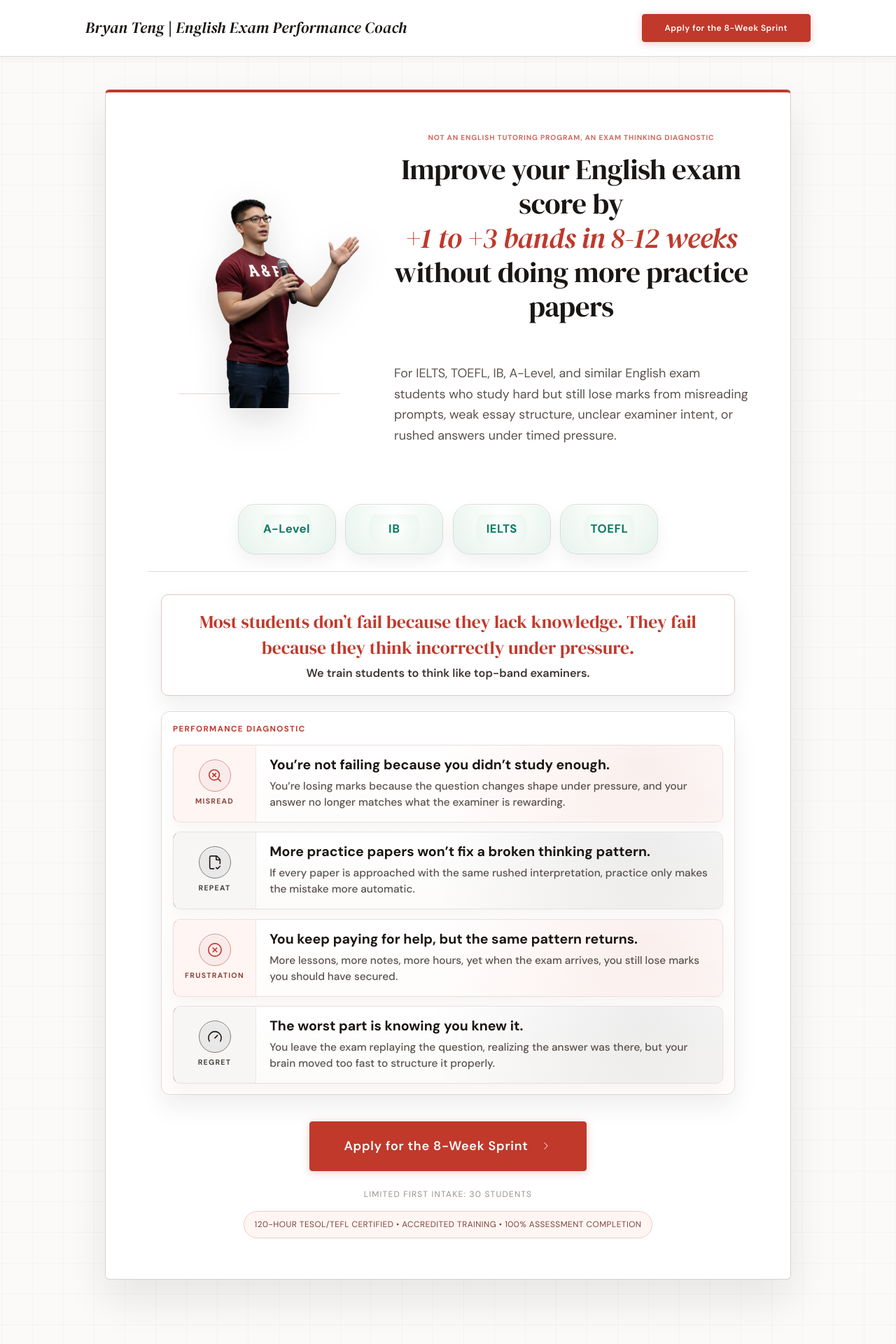
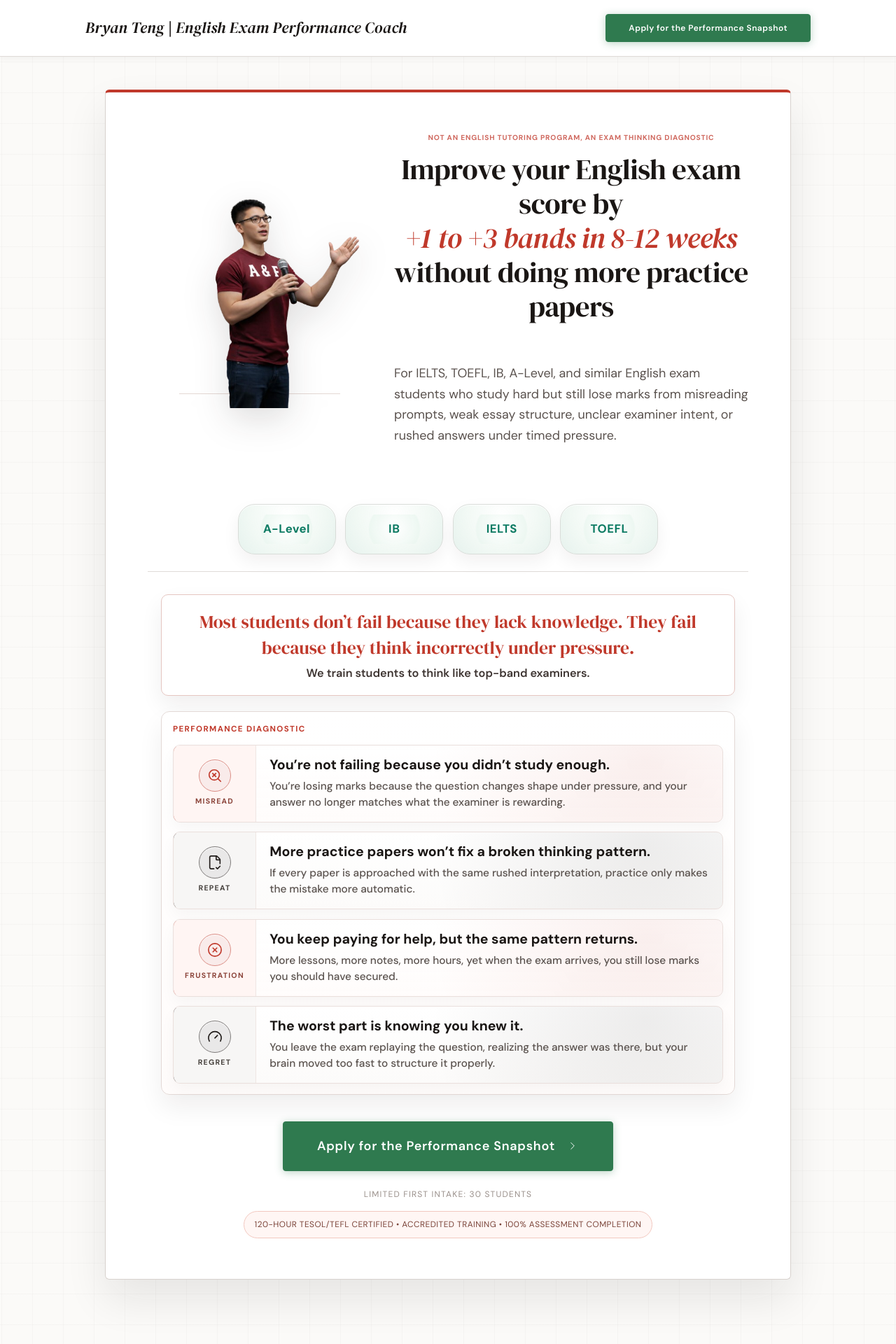
Before and after one commit to zakmero/bryan-coaching-site, a React (Vite) app: page / in a window 1280 px wide. Shown: the top 1920 px of the page at 70% size. Built offline with nearby package versions, Linux system fonts and the light colour scheme.

Commit message:
Set header and hero CTAs to Snapshot flow

```diff
--- a/src/AppV2Original.jsx
+++ b/src/AppV2Original.jsx
@@ -351,8 +351,8 @@ const Header = ({ isSecondaryRoute }) => (
   <header className="v2-header">
     <div className="v2-container v2-header-content">
       <div className="v2-logo">Bryan Teng | English Exam Performance Coach</div>
-      <a href={isSecondaryRoute ? '#' : APPLY_HASH} className="v2-btn v2-btn-primary v2-header-cta">
-        {isSecondaryRoute ? 'Back Home' : PRIMARY_CTA_LABEL}
+      <a href={isSecondaryRoute ? '#' : SNAPSHOT_HASH} className={`v2-btn ${isSecondaryRoute ? 'v2-btn-primary' : 'v2-btn-snapshot-primary'} v2-header-cta`}>
+        {isSecondaryRoute ? 'Back Home' : SECONDARY_CTA_LABEL}
       </a>
     </div>
   </header>
@@ -455,8 +455,8 @@ const Hero = () => {
           </div>
 
           <div className="v2-animate-fade-up v2-delay-300 v2-text-center">
-            <a href={APPLY_HASH} className="v2-btn v2-btn-primary v2-hero-cta">
-              {PRIMARY_CTA_LABEL} <ChevronRight size={18} strokeWidth={ICON_STROKE} style={{ marginLeft: '0.5rem' }} />
+            <a href={SNAPSHOT_HASH} className="v2-btn v2-btn-snapshot-primary v2-hero-cta">
+              {SECONDARY_CTA_LABEL} <ChevronRight size={18} strokeWidth={ICON_STROKE} style={{ marginLeft: '0.5rem' }} />
             </a>
             <p style={{ marginTop: '1.5rem', fontSize: '0.75rem', color: 'var(--v2-text-muted)', letterSpacing: '0.1em', textTransform: 'uppercase' }}>
               Limited first intake: 30 students
--- a/src/indexV2.css
+++ b/src/indexV2.css
@@ -220,6 +220,21 @@ object {
   border-color: var(--v2-accent-dark);
   color: #ffffff;
   box-shadow: 0 4px 20px rgba(169, 50, 38, 0.35);
+  transform: translateY(-1px);
+}
+
+.v2-btn-snapshot-primary {
+  background-color: #2f7a4f;
+  color: #ffffff;
+  border-color: #2f7a4f;
+  box-shadow: 0 2px 12px rgba(47, 122, 79, 0.32);
+}
+
+.v2-btn-snapshot-primary:hover {
+  background-color: #245e3d;
+  border-color: #245e3d;
+  color: #ffffff;
+  box-shadow: 0 4px 20px rgba(36, 94, 61, 0.4);
   transform: translateY(-1px);
 }
 
```
